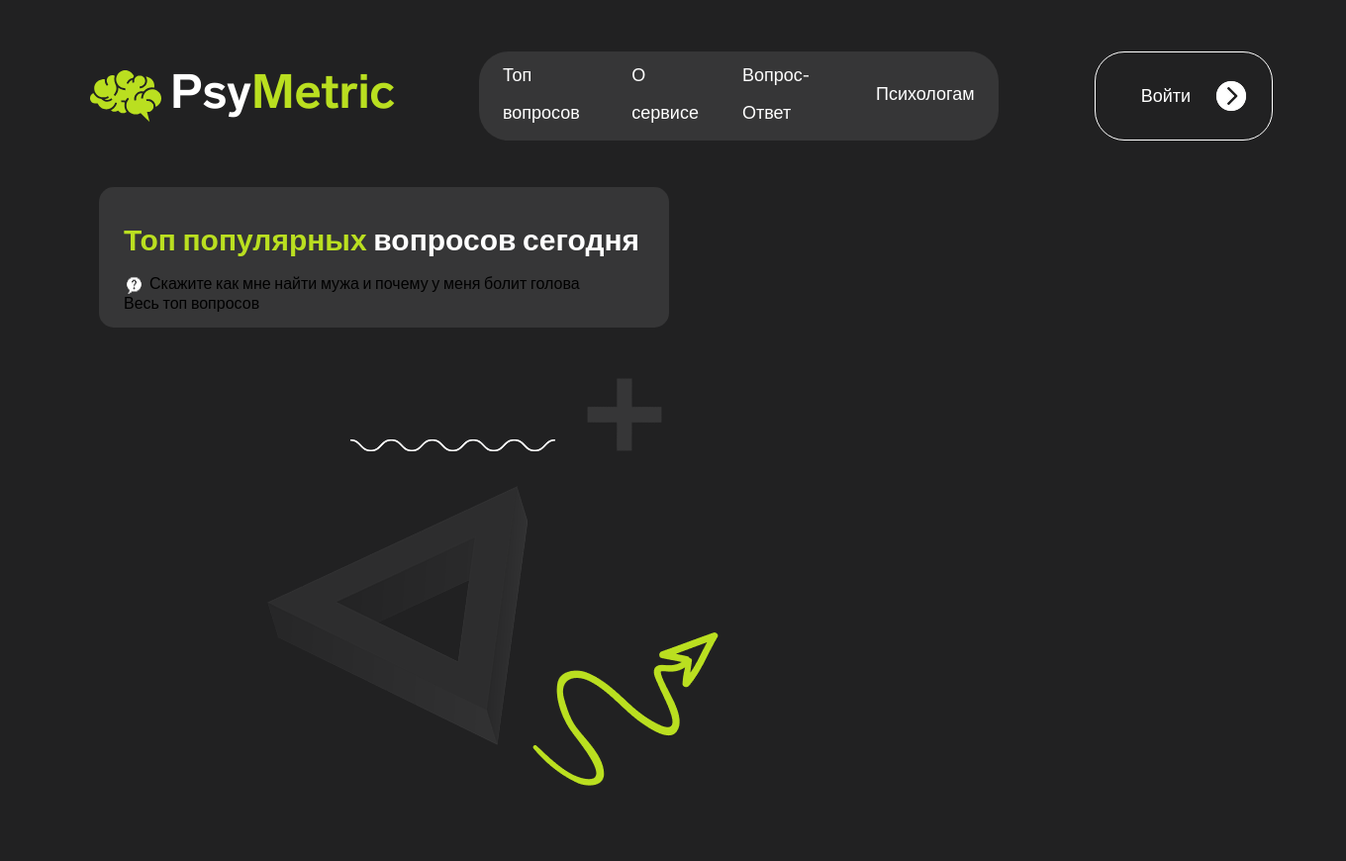
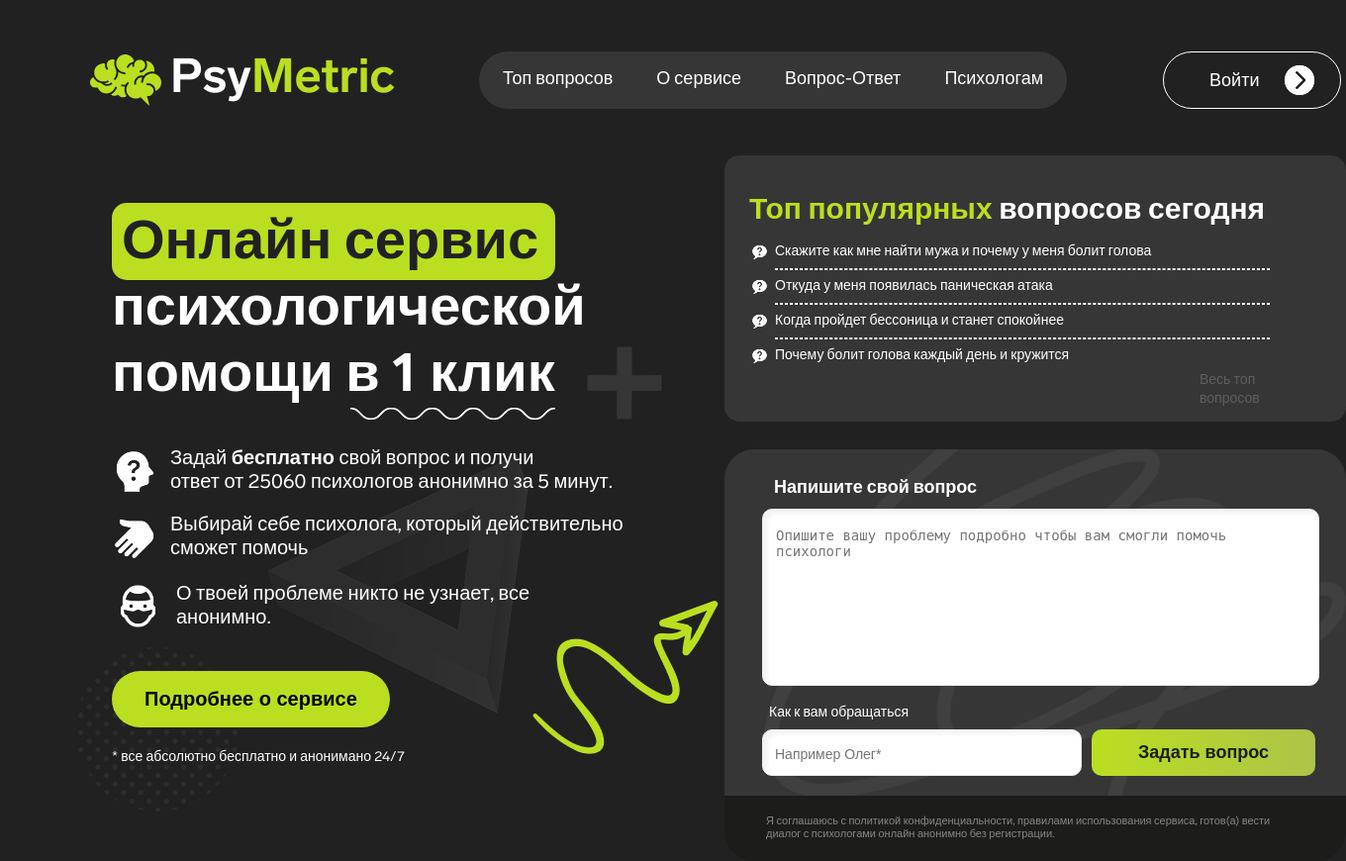
Before and after one commit to Dazai13/psymetric, a PHP site: page / in a window 1360 px wide. Shown: the whole page at 99% size. Before the commit the page ends 794 px from the top, so only its background shows below. Run offline with PHP 8.4, Linux system fonts and the light colour scheme.

Commit message:
Готовый intro

```diff
--- a/css/style.css
+++ b/css/style.css
@@ -14,8 +14,13 @@
 :root{
     --black:#212122;
     --gray:#363637;
+    --gray-text:#5F5F5F;
+    --gray-light:#868686;
+    --black-dark:#1C1D1B;
     --yellow:#BADF20;
+    --yellow-gradient:linear-gradient(90deg, #BADF20 0%, #B4D430 40.4%, #ACC449 100%);
     --white:#FFFFFF;
+    --form:#ECECEC;
     --font: 'Lab Grotesque';
     --transition: all 0.3s ease;
 }
@@ -34,6 +39,22 @@ a{
 }
 li{
     list-style-type:  none;
+}
+textarea {
+  resize: none;
+}
+textarea, input, button, a {
+  outline: none;
+  -webkit-tap-highlight-color: transparent;
+}
+
+textarea:focus, input:focus, button:focus, a:focus {
+  outline: none;
+  box-shadow: none;
+}
+
+textarea:active, input:active, button:active, a:active {
+  outline: none;
 }
 body{
     background: var(--black);
@@ -100,6 +121,9 @@ body{
     border-radius: 30px;
     gap:44px;
 }
+.header__nav-item{
+    width:max-content
+}
 .nav_link{
     color:var(--white);
     font-size:18px;
@@ -123,7 +147,7 @@ body{
 /*background__wrapper*/
 .background__wrapper {
     position: relative;
-    z-index: 1;
+    z-index: 0;
     width: 100%;
     height: 100%;
 }
@@ -151,6 +175,20 @@ body{
     left:354px;
     top:302px;
 }
+.background__wrapper-circle{
+    top:544px;
+    left:79px;
+}
+.background__wrapper-block{
+    position: absolute;
+    z-index: -1;
+    left:113px;
+    border-radius: 15px;
+    top:95px;
+    width:448px;
+    height: 78px;
+    background: var(--yellow);
+}
 /*intro*/
 .intro{
     margin-top:47px;;
@@ -164,9 +202,71 @@ body{
     display: flex;
     flex-direction: column;
 }
+.intro__content-right{
+    max-width: 631px;
+}
+.intro__content-left{
+    padding: 57px 0 0;
+    padding-left: 113px;
+    align-items: flex-start;
+}
+.intro__title{
+    font-size: 56px;
+    font-weight: 700;
+    color:var(--white);
+    line-height: 67px;
+}
+.intro__title span{
+    text-align: center;
+    margin-left: 10px;
+    color:var(--black);
+}
+.intro__points{
+    display: flex;
+    flex-direction: column;
+    gap:19px;
+    margin-top:37px;
+}
+.intro__points-item{
+    display: flex;
+    flex-direction: row;
+    gap:12px;
+    align-items: center;
+}
+.point__item-text{
+    font-size: 20px;
+    line-height: 24px;
+    font-weight: 400;
+    color:var(--white);
+}
+.point__item-text span{
+    font-weight: 700;
+}
+.intro__button{
+    margin-top:39px;
+    padding:17px 33px;
+    font-size: 20px;
+    font-weight: 700;
+    color:#030303;
+    background: var(--yellow);
+}
+.intro__button:hover,.intro__button:active{
+    background: none;
+    outline: 1px solid var(--yellow);
+    color:var(--yellow)
+}
+.intro__text{
+    margin-top:22px;
+    font-size: 14px;
+    font-weight: 400;
+    line-height: 17px;
+    color:var(--white);
+}
+/*question*/
 .question{
     background: var(--gray);
     border-radius: 15px;
+    width:100%;
 }
 .question__content{
     margin:39px 30px 13px 25px;
@@ -188,9 +288,120 @@ body{
 .question__content-items, .question__content-item{
     display: flex;
     flex-direction: column;
+    gap:8px;
 }
 .question__content-text{
     display: flex;
     flex-direction: row;
     gap:5px;
+    align-items: center;
 }
+.question__content-about{
+    font-size:14px;
+    font-weight: 400;
+    line-height: 17px;
+    color:var(--white);
+}
+.question__content-line{
+    width: 500px;
+    border:1px dashed var(--white);
+    height: 1px;
+    margin-left:26px;
+}
+.question__content-more{
+    font-size:14px;
+    color:var(--gray-text);
+    font-weight: 400;
+    margin-top:7px;
+    margin-left:455px;
+}
+/*form*/
+.form{
+    margin-top:28px;
+    width:100%;
+}
+.form__body{
+    padding:29px 27px 20px 38px;
+    border-radius: 30px 30px 0 0;
+    position: relative;
+    background: var(--gray);
+}
+.form__body::before{
+    content: "";
+    position: absolute;
+    top: 0px;
+    left: 40px;
+    right: 0px;
+    bottom: 0px;
+    background: url("../img/background__image.png") no-repeat center center / cover;
+    z-index: 0;
+}
+.form__body-title{
+    font-size:18px;
+    font-weight: 700;
+    line-height: 22px;
+    color:var(--white);
+    margin-left: 12px;
+}
+.intro__form{
+    display: flex;
+    flex-direction: column;
+    margin-top:9px;
+}
+.intro__form textarea,.form__input{
+    box-shadow: 5px 4px 4px 0px #0000000D inset;
+    border: 1px solid var(--form);
+    border-radius: 10px;
+    font-size: 14px;
+    font-weight: 400;
+}
+.intro__form textarea{
+    width:563px;
+    height: 179px;
+    padding:18px 13px;
+}
+.form__label{
+    font-size:14px;
+    font-weight: 400;
+    margin-top:18px;
+    margin-left:7px;
+    color:var(--white);
+}
+textarea:active,textarea:focus,input:active,input:focus{
+    outline:2px solid var(--yellow);
+}
+.form__inputs{
+    margin-top:7px;
+    display: flex;
+    flex-direction: row;
+    gap:10px;
+}
+.form__input{
+    width: 323px;
+    padding:16px 12px 13px;
+    color:var(--gray-text)
+}
+.form__button{
+    background: var(--yellow-gradient);
+    color:var(--black-dark);
+    font-size: 18px;
+    font-weight: 700;
+    border-radius: 10px;
+    padding: 12px 47px;
+}
+.form__button:hover,.form__button:active{
+    background: none;
+    outline:1px solid var(--yellow);
+    color:var(--yellow);
+}
+.form__footer{
+    padding:20px 42px;
+    background: var(--black-dark);
+    border-radius: 0 0 30px 30px;
+}
+.form__footer-text{
+    color:var(--gray-light);
+    font-size: 11px;
+    font-weight: 400;
+    line-height: 13px;
+}
--- a/index.html
+++ b/index.html
@@ -35,13 +35,31 @@
             <img src="img/background__delta.png" alt="" class="background__wrapper-delta">
             <img src="img/background__arrow.png" alt="" class="background__wrapper-arrow">
             <img src="img/background__line.png" alt="" class="background__wrapper-line">
+            <img src="img/background__circle.png" alt="" class="background__wrapper-circle">
+            <div class="background__wrapper-block"></div>
         </div>
     </section>
     <section class="intro">
         <div class="intro__container container">
             <div class="intro__content content">
                 <div class="intro__content-left">
-
+                    <h1 class="intro__title"><span>Онлайн сервис</span> психологической помощи в 1 клик</h1>
+                    <div class="intro__points">
+                        <div class="intro__points-item">
+                            <img src="img/decision.png" alt="" class="points__item-icon">
+                            <p class="point__item-text">Задай <span>бесплатно</span> свой вопрос и получи<br> ответ от 25060 психологов анонимно за 5 минут.</p>
+                        </div>
+                        <div class="intro__points-item">
+                            <img src="img/helping__hand.png" alt="" class="points__item-icon">
+                            <p class="point__item-text">Выбирай себе психолога, который действительно<br> сможет помочь</p>
+                        </div>
+                        <div class="intro__points-item">
+                            <img src="img/seminole__warpaint.png" alt="" class="points__item-icon">
+                            <p class="point__item-text">О твоей проблеме никто не узнает, все анонимно.</p>
+                        </div>
+                    </div>
+                    <button class="intro__button btn">Подробнее о сервисе</button>
+                    <p class="intro__text">* все абсолютно бесплатно и анонимано 24/7</p>
                 </div>
                 <div class="intro__content-right">
                     <div class="question">
@@ -55,11 +73,50 @@
                                     </div>
                                     <div class="question__content-line"></div>
                                 </div>
+                                <div class="question__content-item">
+                                    <div class="question__content-text">
+                                        <img src="img/Question.png" class="question__content-icon">
+                                        <p class="question__content-about">Откуда у меня появилась паническая атака</p>
+                                    </div>
+                                    <div class="question__content-line"></div>
+                                </div>
+                                    <div class="question__content-item">
+                                    <div class="question__content-text">
+                                        <img src="img/Question.png" class="question__content-icon">
+                                        <p class="question__content-about">Когда пройдет бессоница и станет спокойнее</p>
+                                    </div>
+                                    <div class="question__content-line"></div>
+                                </div>
+                                    <div class="question__content-item">
+                                    <div class="question__content-text">
+                                        <img src="img/Question.png" class="question__content-icon">
+                                        <p class="question__content-about">Почему болит голова каждый день и кружится</p>
+                                    </div>
+
+                                </div>
                             </div>
-                            <p class="question__content-more">Весь топ вопросов</p>
+                            <a class="question__content-more link">Весь топ вопросов</a>
                         </div>
                     </div>
-
+                    <div class="form">
+                        <div class="form__body">
+                            <div class="form__content content">
+                                <h2 class="form__body-title">Напишите свой вопрос</h2>
+                                <form action="" class="intro__form">
+                                    <textarea name="about" id="about" placeholder="Опишите вашу проблему подробно чтобы вам смогли помочь психологи"></textarea>
+                                    <label class="form__label" for="">Как к вам обращаться</label>
+                                    <div class="form__inputs">
+                                        <input class="form__input" placeholder="Например Олег*" type="text"><button class="form__button btn">Задать вопрос</button>
+                                    </div>
+                                </form>
+                            </div>
+                        </div>
+                        <div class="form__footer">
+                            <p class="form__footer-text">
+                                Я соглашаюсь с политикой конфиденциальности, правилами использования сервиса, готов(а) вести диалог с психологами онлайн анонимно без регистрации.
+                            </p>
+                        </div>
+                    </div>
                 </div>
             </div>
         </div>
```
Also changed, not shown: img/background__circle.png (added), img/background__image.png (added), img/decision.png (added), img/helping__hand.png (added), img/seminole__warpaint.png (added).
